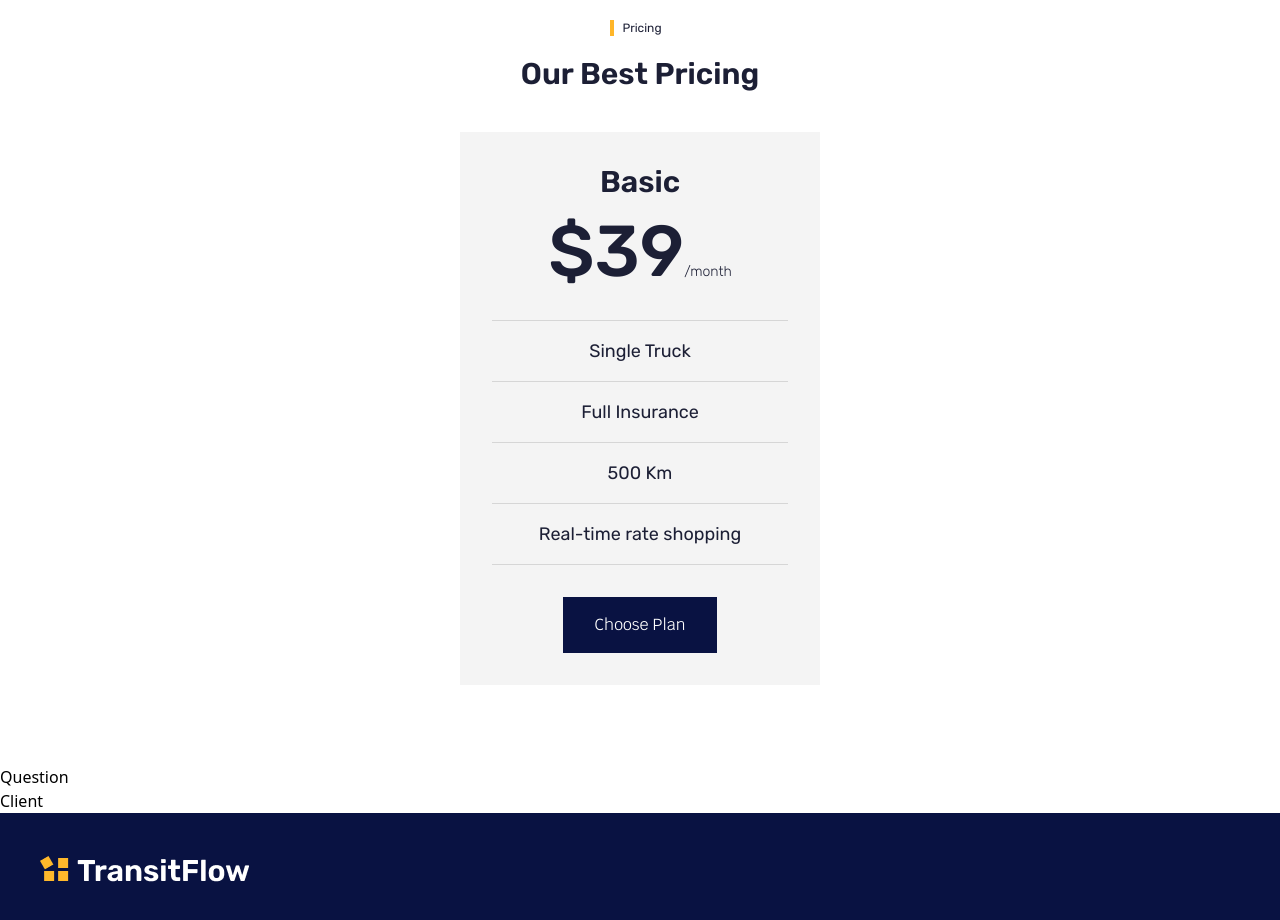
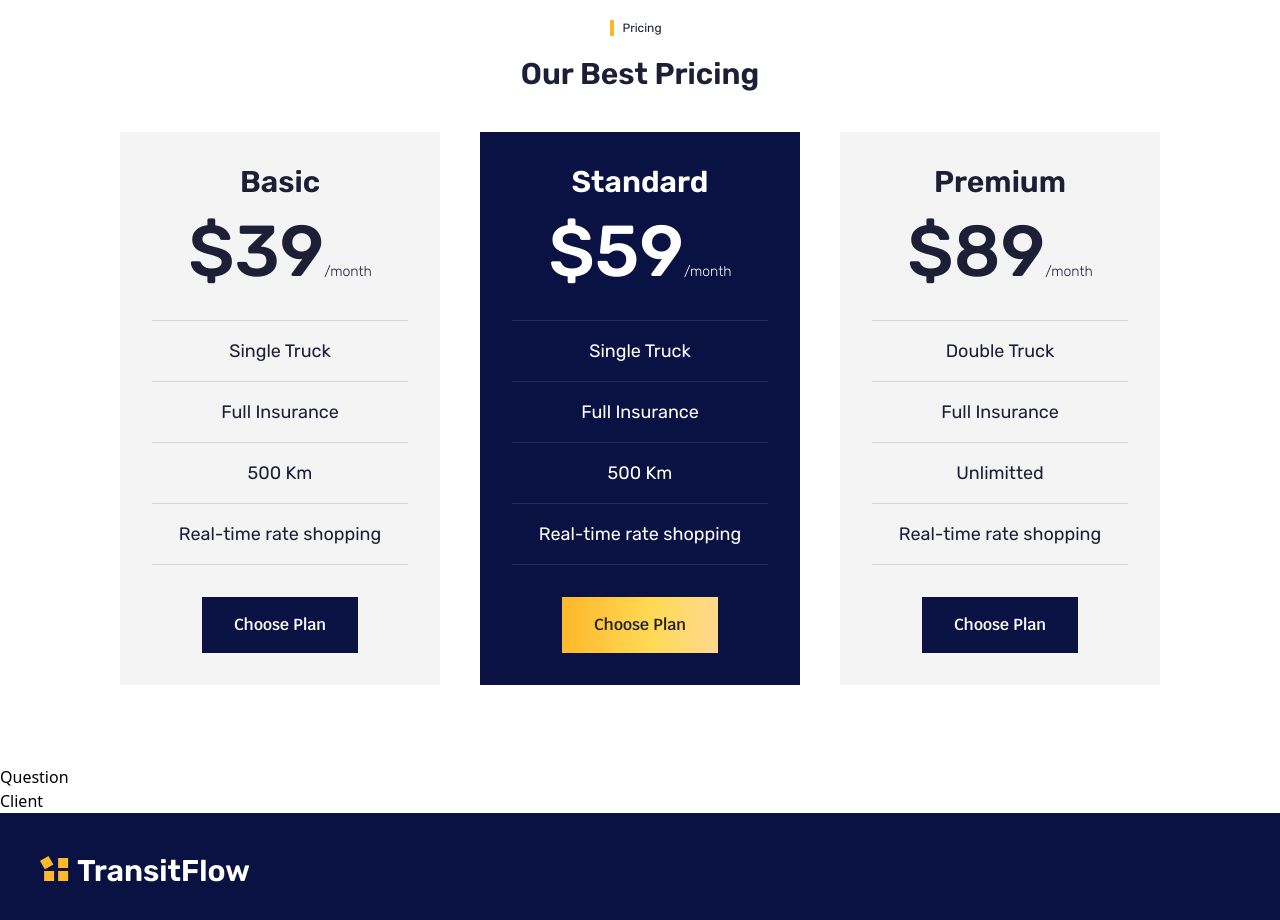
Before and after one commit to PrtHub/TransitFlow, a React (Vite) app: page /aboutus in a window 1280 px wide. Shown: the part 3120-4040 px from the top of the page. Built offline with nearby package versions, Linux system fonts and the light colour scheme; the HTML template or start-up script is replaced by a standard one.

Commit message:
Pricing completed

```diff
--- a/src/components/PricingCard.jsx
+++ b/src/components/PricingCard.jsx
@@ -1,38 +1,99 @@
-
-
 const PricingCard = () => {
   return (
     <>
       <div className="w-full h-full bg-white">
         <div className="w-full xl:w-[1200px] h-full mx-auto flex flex-col justify-center items-center gap-10 py-20 px-7 xl:px-0">
           <div className="flex flex-col justify-center items-center gap-5 font-Rubik">
-            <p className="head-text">
-               Pricing
-            </p>
-            <h1 className="header-text">
-              Our Best Pricing
+            <p className="head-text">Pricing</p>
+            <h1 className="header-text">Our Best Pricing</h1>
+          </div>
+
+          <div className="w-full h-full flex flex-wrap flex-col md:flex-row items-center justify-center gap-10">
+
+            <div className="w-full sm:w-[360px] max-w-xs h-full bg-[#F4F4F4] flex flex-col justify-center items-center p-8 gap-8">
+              <div className="flex flex-col items-center justify-center gap-4 r">
+                <h3 className="font-Rubik font-semibold text-3xl text-black-200">
+                  Basic
+                </h3>
+                <h1 className="font-Rubik font-medium text-7xl text-black-200">
+                  $39<span className="text-sm font-light">/month</span>
                 </h1>
               </div>
+              <div className="w-full flex flex-col items-center justify-center gap-4 text-white border-y-[1px] border-[#D6D6D6] py-4">
+                <p className="font-Rubik text-black-200 text-lg font-normal ">
+                  Single Truck
+                </p>
+                <p className="w-full text-center font-Rubik text-black-200 text-lg font-normal border-t-[1px] border-[#D6D6D6] pt-4">
+                  Full Insurance
+                </p>
+                <p className="w-full text-center font-Rubik text-black-200 text-lg font-normal border-t-[1px] border-[#D6D6D6] pt-4">
+                  500 Km
+                </p>
+                <p className="w-full text-center font-Rubik text-black-200 text-lg font-normal border-t-[1px] border-[#D6D6D6] pt-4">
+                  Real-time rate shopping
+                </p>
+              </div>
+              <button className="bg-black-300 px-8 py-4 text-base text-white font-Krub font-semibold">
+                Choose Plan
+              </button>
+            </div>
 
-          <div className="w-full h-full flex flex-wrap flex-col md:flex-row justify-center gap-10">
-              <div className="w-[360px] h-full bg-[#F4F4F4] flex flex-col justify-center items-center p-8 gap-8">
+            <div className="w-full sm:w-[360px] max-w-xs h-full bg-black-300 flex flex-col justify-center items-center p-8 gap-8 ">
+              <div className="flex flex-col items-center justify-center gap-4 text-white">
+                <h3 className="font-Rubik font-semibold text-3xl">Standard</h3>
+                <h1 className="font-Rubik font-medium text-7xl ">
+                  $59<span className="text-sm font-light">/month</span>
+                </h1>
+              </div>
+              <div className="w-full flex flex-col items-center justify-center gap-4 text-white border-y-[1px] border-[#1F2A69] py-4">
+                <p className="font-Rubik  text-lg font-normal ">Single Truck</p>
+                <p className="w-full text-center font-Rubik  text-lg font-normal border-t-[1px] border-[#1F2A69] pt-4">
+                  Full Insurance
+                </p>
+                <p className="w-full text-center font-Rubik text-lg font-normal border-t-[1px] border-[#1F2A69] pt-4">
+                  500 Km
+                </p>
+                <p className="w-full text-center font-Rubik text-lg font-normal border-t-[1px] border-[#1F2A69] pt-4">
+                  Real-time rate shopping
+                </p>
+              </div>
+              <button className="background px-8 py-4 text-base text-[#23212A] font-Krub font-semibold">
+                Choose Plan
+              </button>
+            </div>
+
+            <div className="w-full sm:w-[360px] max-w-xs h-full bg-[#F4F4F4] flex flex-col justify-center items-center p-8 gap-8">
               <div className="flex flex-col items-center justify-center gap-4 r">
-                 <h3 className="font-Rubik font-semibold text-3xl text-black-200 ">Basic</h3>
-                 <h1 className="font-Rubik font-medium text-7xl text-black-200">$39<span className="text-sm font-light">/month</span></h1>
+                <h3 className="font-Rubik font-semibold text-3xl text-black-200">
+                Premium
+                </h3>
+                <h1 className="font-Rubik font-medium text-7xl text-black-200">
+                  $89<span className="text-sm font-light">/month</span>
+                </h1>
               </div>
-                 <div className="w-full flex flex-col items-center justify-center gap-4 border-y-[1px] border-[#D6D6D6] py-4">
-                  <p className="font-Rubik text-black-200 text-lg font-normal ">Single Truck</p>
-                  <p className="w-full text-center font-Rubik text-black-200 text-lg font-normal border-t-[1px] border-[#D6D6D6] pt-4">Full Insurance</p>
-                  <p className="w-full text-center font-Rubik text-black-200 text-lg font-normal border-t-[1px] border-[#D6D6D6] pt-4">500 Km</p>
-                  <p className="w-full text-center font-Rubik text-black-200 text-lg font-normal border-t-[1px] border-[#D6D6D6] pt-4">Real-time rate shopping</p>
+              <div className="w-full flex flex-col items-center justify-center gap-4 text-white border-y-[1px] border-[#D6D6D6] py-4">
+                <p className="font-Rubik text-black-200 text-lg font-normal ">
+                Double Truck
+                </p>
+                <p className="w-full text-center font-Rubik text-black-200 text-lg font-normal border-t-[1px] border-[#D6D6D6] pt-4">
+                  Full Insurance
+                </p>
+                <p className="w-full text-center font-Rubik text-black-200 text-lg font-normal border-t-[1px] border-[#D6D6D6] pt-4">
+                Unlimitted
+                </p>
+                <p className="w-full text-center font-Rubik text-black-200 text-lg font-normal border-t-[1px] border-[#D6D6D6] pt-4">
+                  Real-time rate shopping
+                </p>
               </div>
-                 <button className="bg-black-300 px-8 py-4 text-base text-white font-Krub">Choose Plan</button>
+              <button className="bg-black-300 px-8 py-4 text-base text-white font-Krub font-semibold">
+                Choose Plan
+              </button>
             </div>
           </div>
         </div>
       </div>
     </>
-  )
-}
+  );
+};
 
-export default PricingCard
+export default PricingCard;
```
Also changed, not shown: src/App.css (line endings or trailing spaces). Lines whose indentation alone changed are shown as unchanged.
